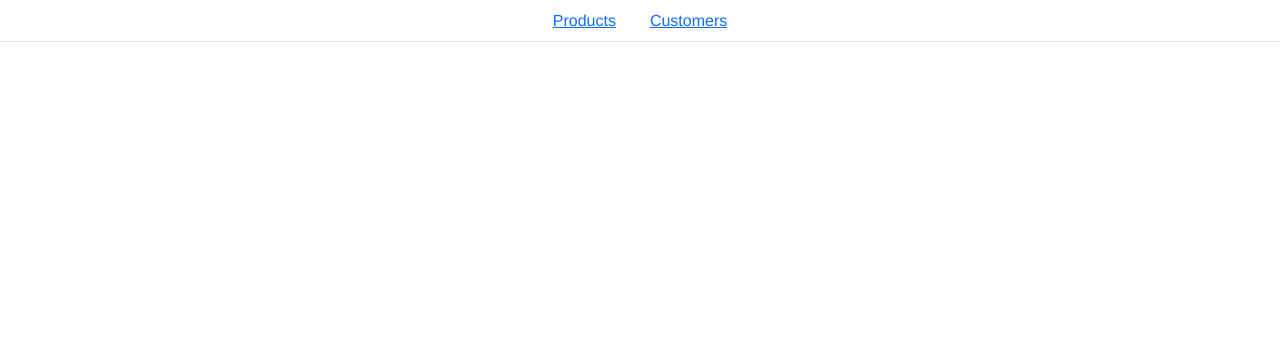
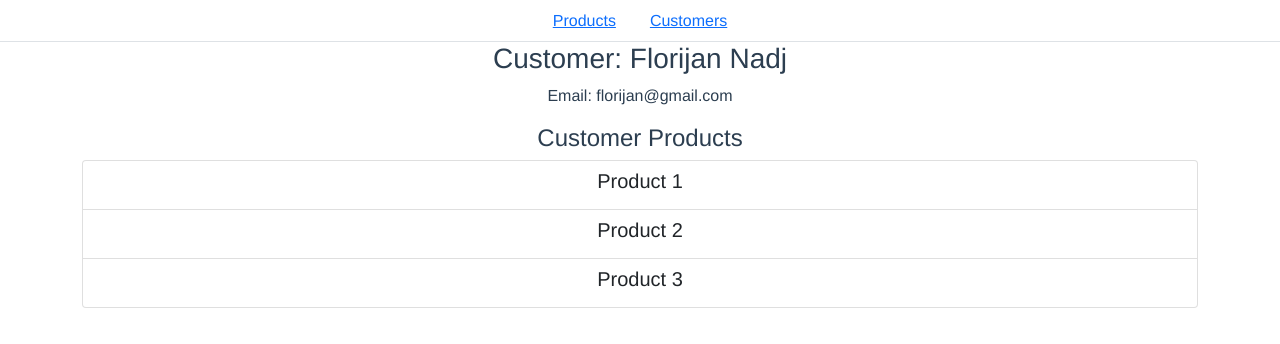
Before and after one commit to nflorijan/vivify-academy-store-app, a Vue app: page /customers/1 in a window 1280 px wide. Shown: the top 344 px of the page. Built offline with nearby package versions, Linux system fonts and the light colour scheme.

Commit message:
Zadatak 4

```diff
--- /dev/null
+++ b/src/components/AppCustomer.vue
@@ -0,0 +1,34 @@
+<template>
+  <div>
+    <h3>Customer: {{ customer.firstName }} {{ customer.lastName }}</h3>
+    <p>Email: {{ customer.email }}</p>
+    <h4>Customer Products</h4>
+    <b-list-group>
+      <b-list-group-item v-for="userProduct in customer.customerProducts" :key="userProduct.id">
+        <h5>{{ userProduct.title }}</h5>
+      </b-list-group-item>
+    </b-list-group>
+  </div>
+</template>
+<script>
+import { customerService } from '@/data/customers.js'
+export default {
+  props: {
+    customerId: {
+      type: Number
+    }
+  },
+  mounted () {
+    console.log(customerService.getCustomer(this.customerId))
+  },
+  computed: {
+    customer () {
+      return customerService.getCustomer(this.customerId)
+    }
+  }
+}
+</script>
+
+<style scoped>
+
+</style>
--- a/src/components/AppCustomers.vue
+++ b/src/components/AppCustomers.vue
@@ -7,13 +7,15 @@
         <th>First name</th>
         <th>Last name</th>
         <th>Email</th>
+        <th>Latest Purchases</th>
         <th></th>
       </tr>
-      <tr v-for="(customer, index) in customers" :key="index">
+      <tr v-for="customer in customers" :key="customer.id">
         <td>{{ customer.id }}</td>
         <td>{{ customer.firstName }}</td>
         <td>{{ customer.lastName }}</td>
         <td>{{ customer.email }}</td>
+        <td><router-link :to="{ name: 'Customer', params: { id: customer.id }}">Latest Purchases</router-link></td>
         <td><b-button pill variant="outline-danger" @click="deleteCustomer(customer)">Delete</b-button></td>
       </tr>
     </table>
--- a/src/data/customers.js
+++ b/src/data/customers.js
@@ -3,19 +3,33 @@ const customers = [
     id: 1,
     firstName: 'Florijan',
     lastName: 'Nadj',
-    email: 'florijan@gmail.com'
+    email: 'florijan@gmail.com',
+    customerProducts: [
+      { id: 1, title: 'Product 1', quantity: 10 },
+      { id: 2, title: 'Product 2', quantity: 19 },
+      { id: 3, title: 'Product 3', quantity: 30}
+    ]
   },
   {
     id: 2,
     firstName: 'Milos',
     lastName: 'Ivankovic',
-    email: 'milos@gmail.com'
+    email: 'milos@gmail.com',
+    customerProducts: [
+      { id: 5, title: 'Product 10', quantity: 100 },
+      { id: 8, title: 'Product 4', quantity: 333 },
+      { id: 10, title: 'Product 9', quantity: 444}
+    ]
   }
 ]
 
 export default class CustomerService {
   getAllCustomers () {
     return customers
+  }
+
+  getCustomer(id) {
+    return customers.find(data => data.id === id)
   }
 
   deleteCustomer (customer) {
--- a/src/router/index.js
+++ b/src/router/index.js
@@ -2,6 +2,7 @@ import Vue from 'vue'
 import VueRouter from 'vue-router'
 import Products from '../views/Products.vue'
 import Customers from '../views/Customers.vue'
+import Customer from '../views/Customer.vue'
 
 Vue.use(VueRouter)
 
@@ -19,6 +20,11 @@ const routes = [
     path: '/customers',
     name: 'Customers',
     component: Customers
+  },
+  {
+    path: '/customers/:id',
+    name: 'Customer',
+    component: Customer
   }
 ]
 
--- /dev/null
+++ b/src/views/Customer.vue
@@ -0,0 +1,26 @@
+<template>
+  <div>
+    <b-container class="bv-example-row">
+      <b-row>
+        <b-col><AppCustomer :customerId="customerId"/></b-col>
+      </b-row>
+    </b-container>
+  </div>
+</template>
+
+<script>
+import AppCustomer from '@/components/AppCustomer.vue'
+export default {
+  components: {
+    AppCustomer
+  },
+  data() {
+    return {
+      customerId: ''
+    }
+  },
+  created () {
+    this.customerId = Number(this.$route.params.id)
+  }
+}
+</script>
```
